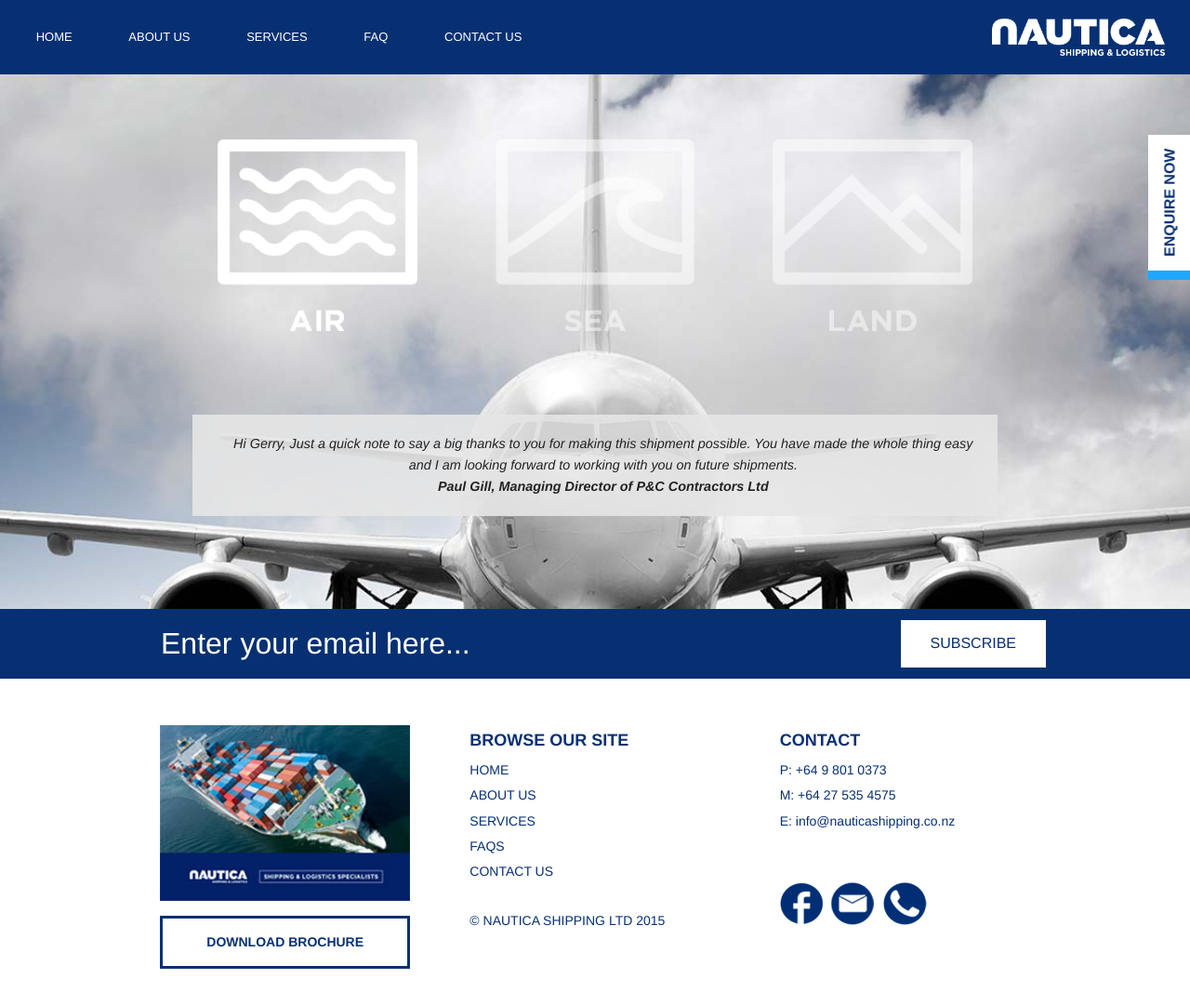
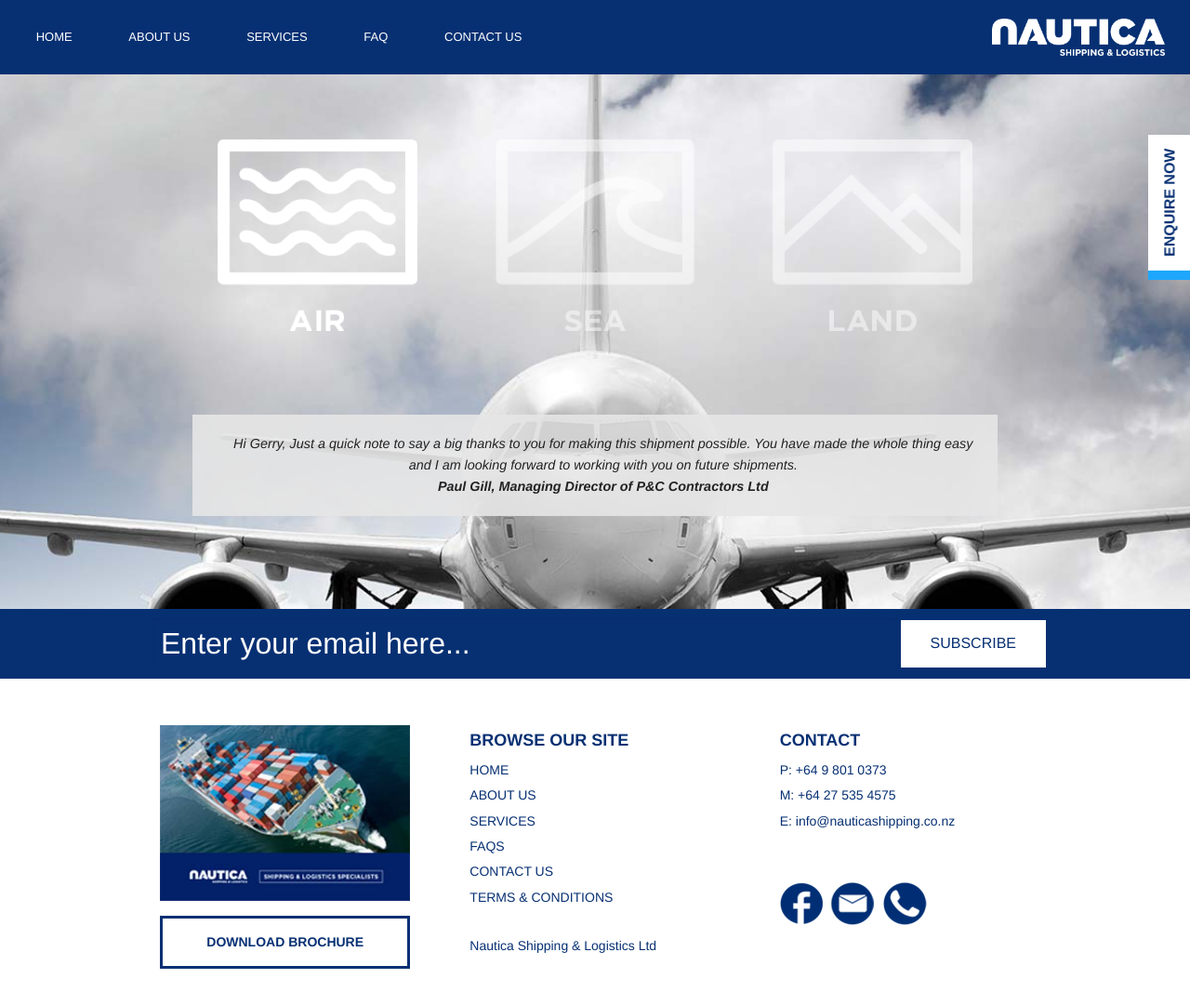
Before and after one commit to chrisgreeff/nautica, a Jekyll site: the page built from index.html, in a window 1280 px wide. Shown: the top 1081 px of the page at 93% size. Built offline with Jekyll 4.4.1, drawn with Linux system fonts in a browser that asks for light colours.

Commit message:
Added T&Cs into the footer

```diff
--- a/_includes/footer.html
+++ b/_includes/footer.html
@@ -24,7 +24,8 @@
         <p><a href="/services/">SERVICES</a></p>
         <p><a href="/faq/">FAQS</a></p>
         <p><a data-reveal-id="contactUs">CONTACT US</a></p>
-        <p class="na-copywrite">&#169; NAUTICA SHIPPING LTD 2015</p>
+        <p><a href="/downloads/terms-and-conditions.pdf">TERMS & CONDITIONS</a></p>
+        <p class="na-copywrite">Nautica Shipping & Logistics Ltd</p>
       </div>
       <div class="large-4 columns">
         <h2>CONTACT</h2>
```
Also changed, not shown: 1 other file.
